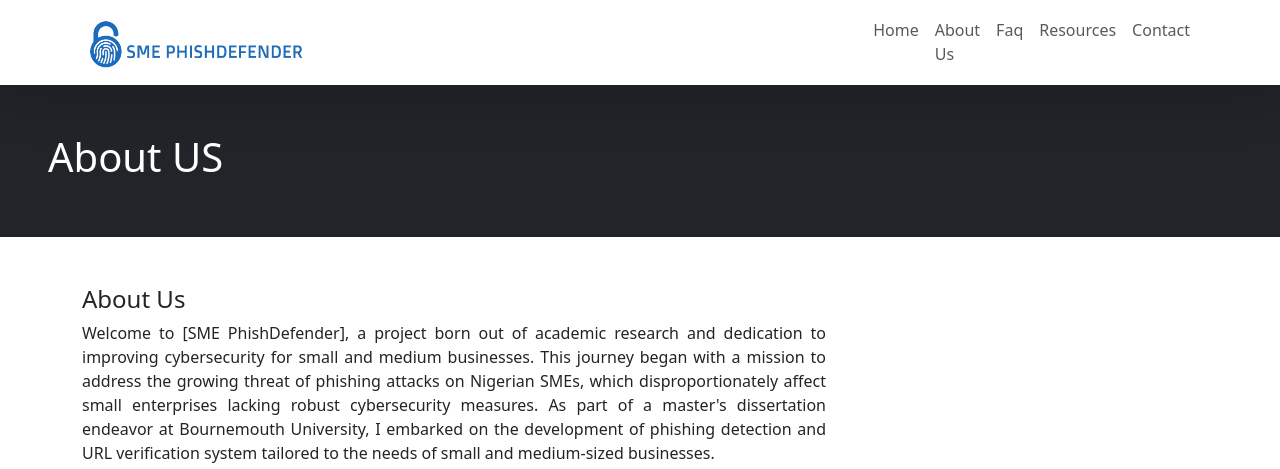
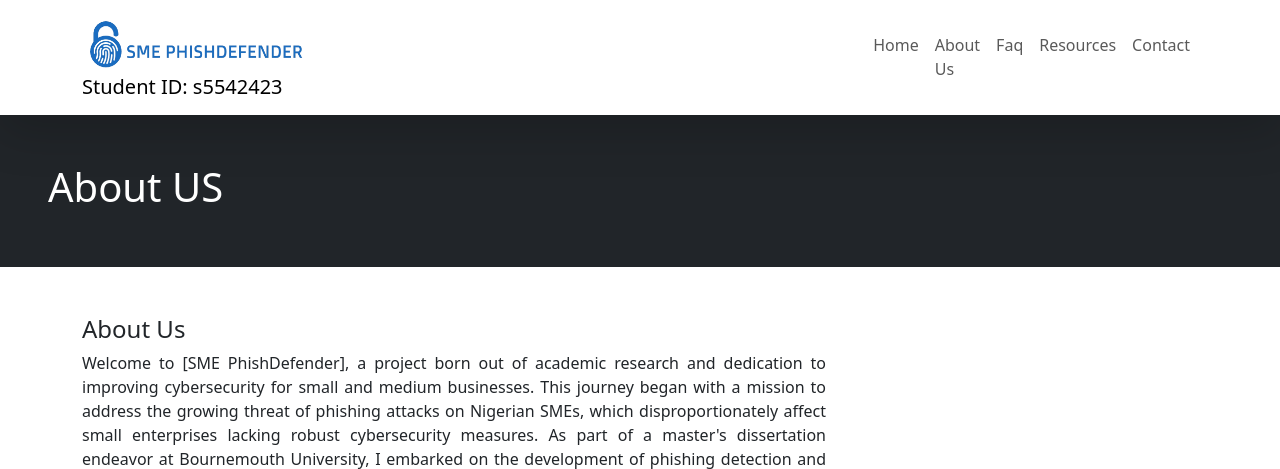
Before and after one commit to pchukwuemeka424/smephishdefender, a Flask app: page /about in a window 1280 px wide. Shown: the top 469 px of the page. Run offline with Flask 3, Linux system fonts and the light colour scheme; parts of the project's set-up code (start-up, migrations or seed data) failed here and were passed over.

Commit message:
Update homebase.html

```diff
--- a/templates/homebase.html
+++ b/templates/homebase.html
@@ -24,7 +24,9 @@
 
 	<nav class="navbar navbar-expand-sm bg-white shadow-lg">
 		<div class="container">
-		  <a class="navbar-brand" href="/"><img src="{{ url_for('static', filename='img/logo.png') }}" class="img-fluid" style="width: 30%;"></a>
+		  <a class="navbar-brand" href="/"><img src="{{ url_for('static', filename='img/logo.png') }}" class="img-fluid" style="width: 30%;">
+		  <div>Student ID: s5542423 </div>
+		  </a>
 		  <ul class="navbar-nav">
 			<li class="nav-item">
 			  <a class="nav-link " href="/">Home</a>
```
